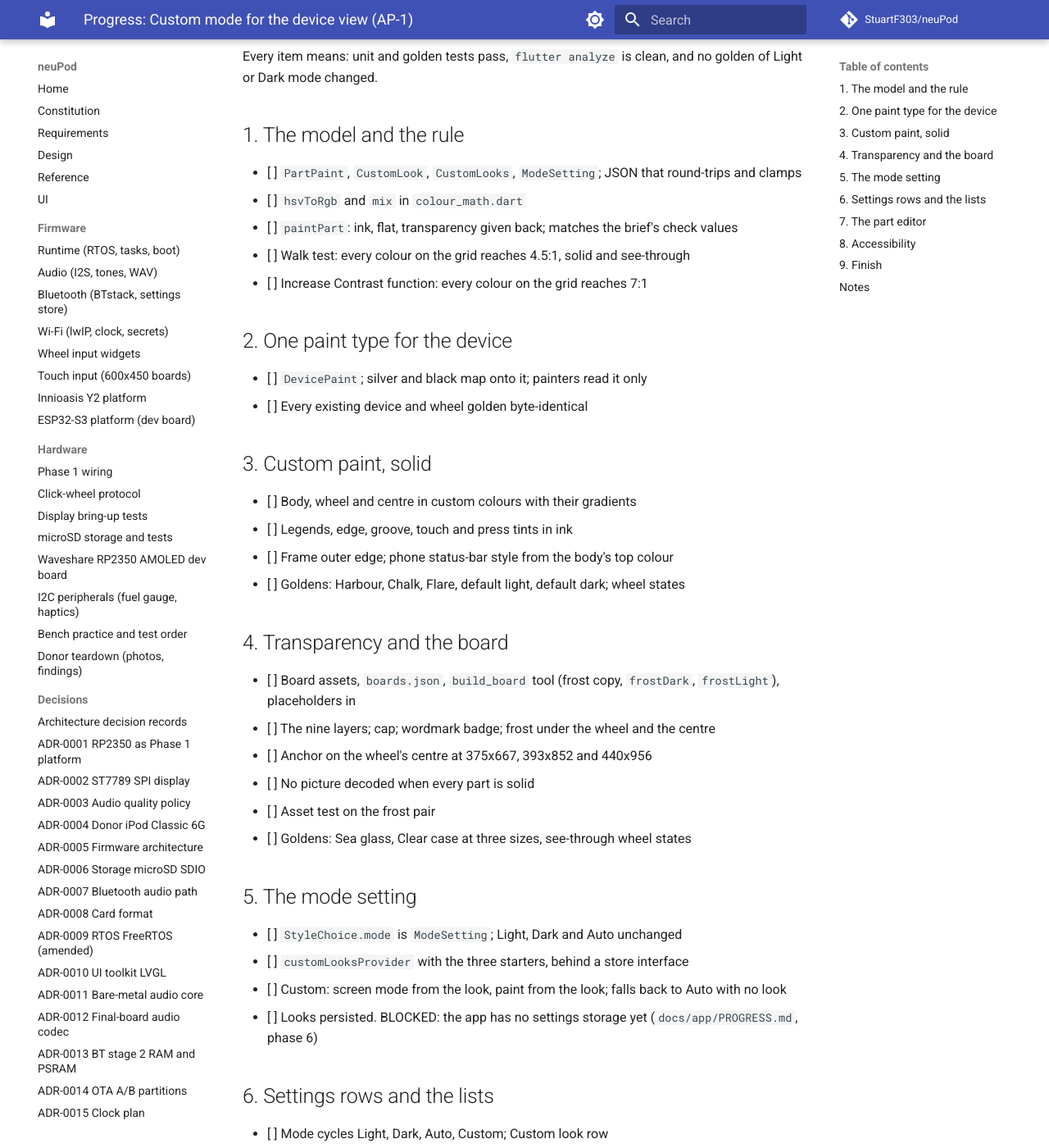
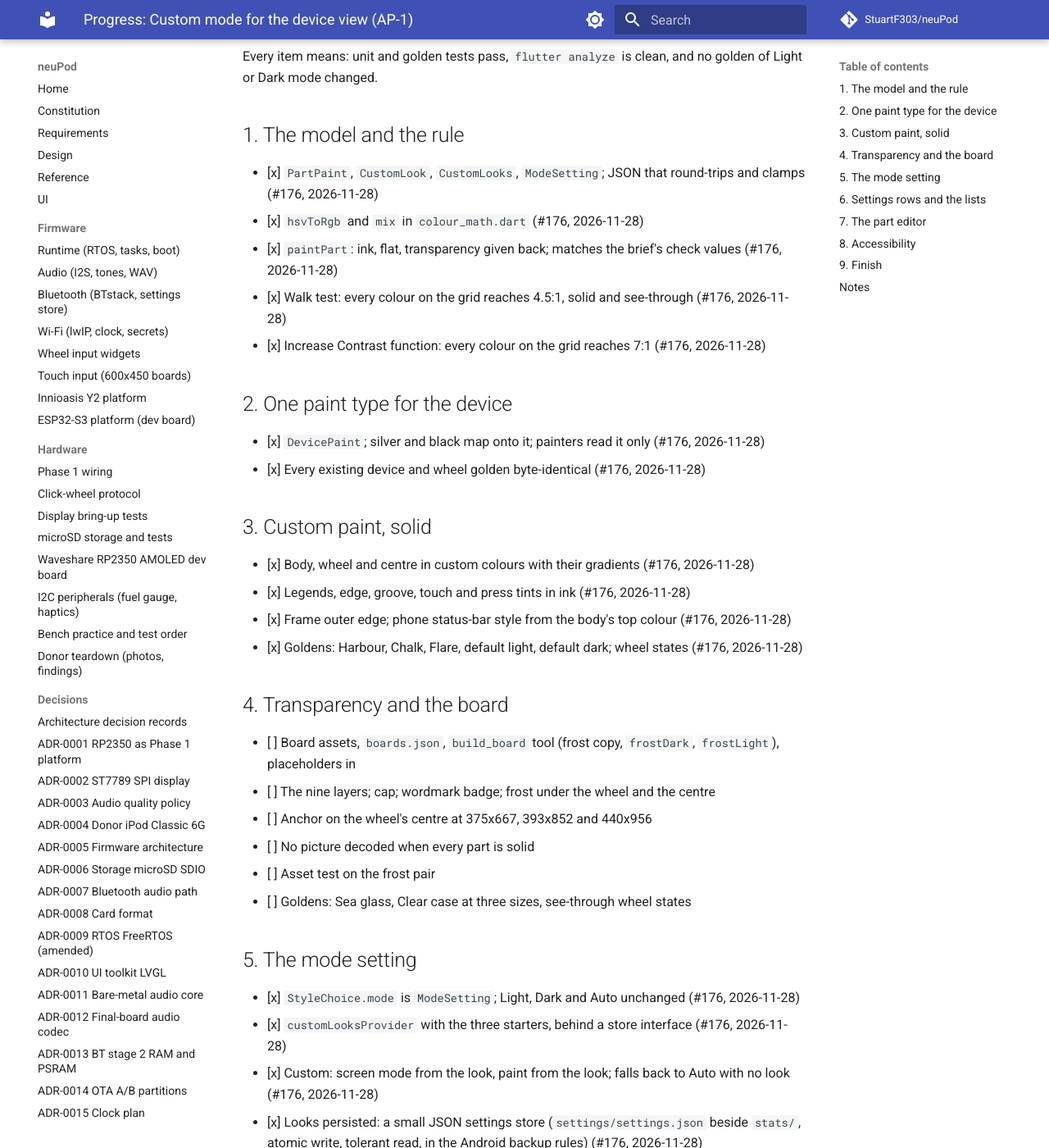
Before and after one commit to StuartF303/neuPod, an MkDocs documentation site: the page built from docs/design/2026-11-25-app-custom-mode/PROGRESS.md, in a window 1280 px wide and 1400 px high, scrolled down 258 px. Shown: the whole window at 82% size. Built offline with MkDocs 1.6.1 and Material for MkDocs 9.7.7, drawn with Linux system fonts in a browser that asks for light colours; comment, search, counter and statistics services are not loaded.

Commit message:
docs(design): tick Custom mode sections 1, 2, 3 and 5 (#176)
Co-Authored-By: Claude Opus 5.5 <noreply@anthropic.com>

```diff
--- a/docs/design/2026-11-25-app-custom-mode/PROGRESS.md
+++ b/docs/design/2026-11-25-app-custom-mode/PROGRESS.md
@@ -7,23 +7,23 @@ Every item means: unit and golden tests pass, `flutter analyze` is clean, and no
 
 ## 1. The model and the rule
 
-- [ ] `PartPaint`, `CustomLook`, `CustomLooks`, `ModeSetting`; JSON that round-trips and clamps
-- [ ] `hsvToRgb` and `mix` in `colour_math.dart`
-- [ ] `paintPart`: ink, flat, transparency given back; matches the brief's check values
-- [ ] Walk test: every colour on the grid reaches 4.5:1, solid and see-through
-- [ ] Increase Contrast function: every colour on the grid reaches 7:1
+- [x] `PartPaint`, `CustomLook`, `CustomLooks`, `ModeSetting`; JSON that round-trips and clamps (#176, 2026-11-28)
+- [x] `hsvToRgb` and `mix` in `colour_math.dart` (#176, 2026-11-28)
+- [x] `paintPart`: ink, flat, transparency given back; matches the brief's check values (#176, 2026-11-28)
+- [x] Walk test: every colour on the grid reaches 4.5:1, solid and see-through (#176, 2026-11-28)
+- [x] Increase Contrast function: every colour on the grid reaches 7:1 (#176, 2026-11-28)
 
 ## 2. One paint type for the device
 
-- [ ] `DevicePaint`; silver and black map onto it; painters read it only
-- [ ] Every existing device and wheel golden byte-identical
+- [x] `DevicePaint`; silver and black map onto it; painters read it only (#176, 2026-11-28)
+- [x] Every existing device and wheel golden byte-identical (#176, 2026-11-28)
 
 ## 3. Custom paint, solid
 
-- [ ] Body, wheel and centre in custom colours with their gradients
-- [ ] Legends, edge, groove, touch and press tints in ink
-- [ ] Frame outer edge; phone status-bar style from the body's top colour
-- [ ] Goldens: Harbour, Chalk, Flare, default light, default dark; wheel states
+- [x] Body, wheel and centre in custom colours with their gradients (#176, 2026-11-28)
+- [x] Legends, edge, groove, touch and press tints in ink (#176, 2026-11-28)
+- [x] Frame outer edge; phone status-bar style from the body's top colour (#176, 2026-11-28)
+- [x] Goldens: Harbour, Chalk, Flare, default light, default dark; wheel states (#176, 2026-11-28)
 
 ## 4. Transparency and the board
 
@@ -36,10 +36,10 @@ Every item means: unit and golden tests pass, `flutter analyze` is clean, and no
 
 ## 5. The mode setting
 
-- [ ] `StyleChoice.mode` is `ModeSetting`; Light, Dark and Auto unchanged
-- [ ] `customLooksProvider` with the three starters, behind a store interface
-- [ ] Custom: screen mode from the look, paint from the look; falls back to Auto with no look
-- [ ] Looks persisted. BLOCKED: the app has no settings storage yet (`docs/app/PROGRESS.md`, phase 6)
+- [x] `StyleChoice.mode` is `ModeSetting`; Light, Dark and Auto unchanged (#176, 2026-11-28)
+- [x] `customLooksProvider` with the three starters, behind a store interface (#176, 2026-11-28)
+- [x] Custom: screen mode from the look, paint from the look; falls back to Auto with no look (#176, 2026-11-28)
+- [x] Looks persisted: a small JSON settings store (`settings/settings.json` beside `stats/`, atomic write, tolerant read, in the Android backup rules) (#176, 2026-11-28)
 
 ## 6. Settings rows and the lists
 
```
